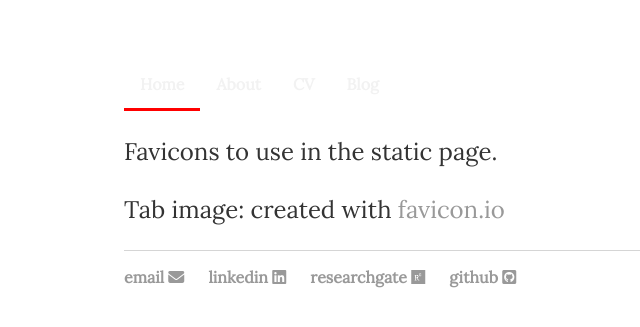
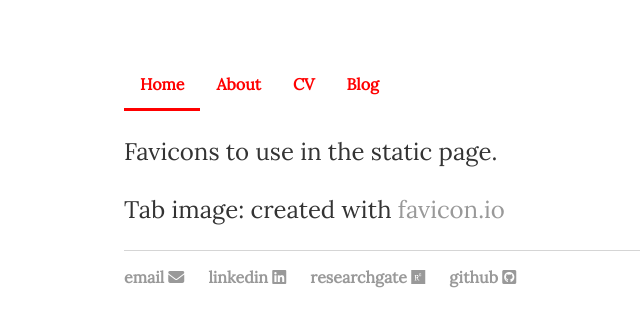
Before and after one commit to finerbrighterlighter/finerbrighterlighter.github.io, a Jekyll site: the page built from icon/readme.md, in a window 1280 px wide. Shown: the top 327 px of the page, without its empty margins (196-836 px from the left). Built offline with Jekyll 4.4.1, drawn with Linux system fonts in a browser that asks for light colours; nearby versions of some CDN libraries; our own code applies the rules of GitHub Pages for plain Markdown files.

Commit message:
Update main.css

```diff
--- a/css/main.css
+++ b/css/main.css
@@ -15,7 +15,7 @@ body {
 .topnav a {
   float: left;
   display: block;
-  color: #f2f2f2;
+  color: red;
   text-align: center;
   padding: 14px 16px;
   text-decoration: none;
```
